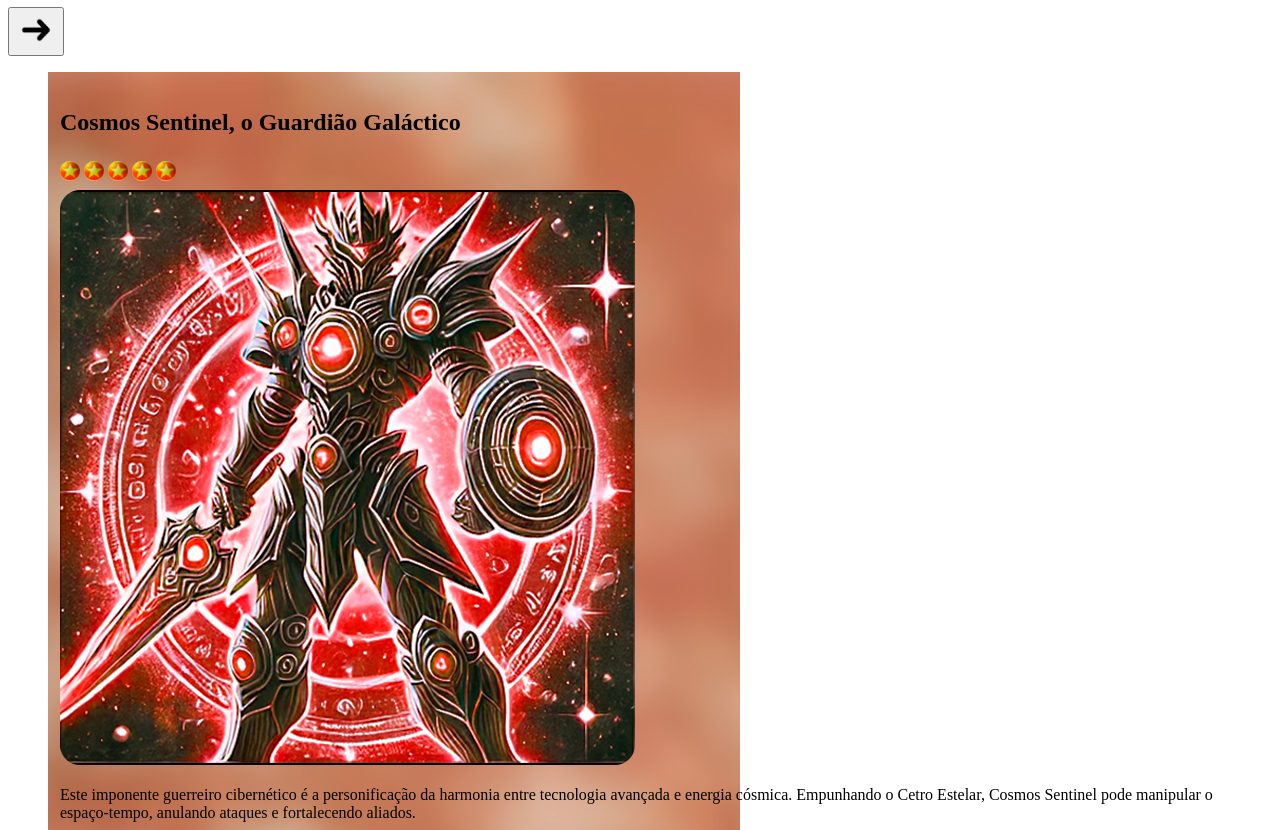
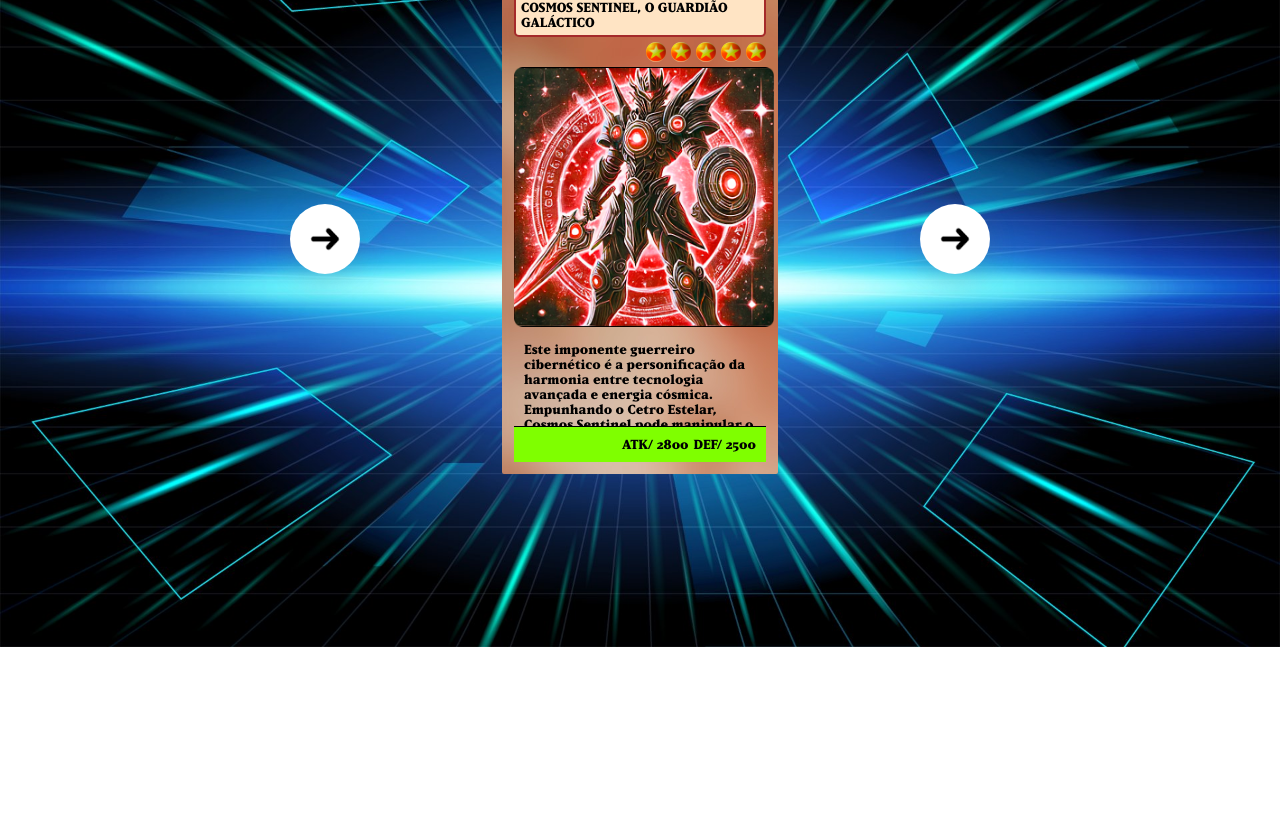
Before and after one commit to arthursiq5/dev-em-dobro-yu-gi-oh, a plain HTML site: page index.html in a window 1280 px wide. Shown: the part 73-903 px from the top of the page. Drawn offline with Linux system fonts and the light colour scheme.

Commit message:
Developed base style

```diff
--- a/index.html
+++ b/index.html
@@ -5,12 +5,15 @@
     <meta charset="UTF-8">
     <meta name="viewport" content="width=device-width, initial-scale=1.0">
     <title>Clone Yu-Gi-Oh! - Semana do zero ao programador contratado</title>
+    <link rel="stylesheet" href="src/css/reset.css">
+    <link rel="stylesheet" href="src/css/fonts.css">
+    <link rel="stylesheet" href="src/css/styles.css">
     <link rel="stylesheet" href="src/css/card-details.css">
 </head>
 
 <body>
     <header class="cabecalho">
-        <h1 class="titulo">Clone Yu-Gi-Oh!</h1>
+        <h1>Clone Yu-Gi-Oh!</h1>
     </header>
     <main class="slider">
         <button class="btn-seta btn-voltar" id="btn-voltar">
@@ -31,7 +34,7 @@
                 </div>
 
                 <img src="src/imagens/cosmos-sentinel.png" alt="Cosmos Sentinel, o Guardião Galáctico"
-                    class="imagem-carta" width="575" height="575" loading="lazy" fetchpriority="low">
+                    class="imagem-carta" width="260" height="260" loading="lazy" fetchpriority="low">
 
                 <div class="informacoes">
                     <p class="descricao">
@@ -62,7 +65,7 @@
                 </div>
 
                 <img src="src/imagens/nebuladragon.png" alt="Nebuladragon, o Ser das Estrelas Eternas"
-                    class="imagem-carta" width="575" height="575" loading="lazy" fetchpriority="low">
+                    class="imagem-carta" width="260" height="260" loading="lazy" fetchpriority="low">
 
                 <div class="informacoes">
                     <p class="descricao">
@@ -88,7 +91,7 @@
                     <span class="estrela"></span>
                 </div>
                 <img src="src/imagens/cyberblade-paladin.png" alt="Cyberblade Paladin, o Cavaleiro Digital"
-                    class="imagem-carta" width="575" height="575" loading="lazy" fetchpriority="low">
+                    class="imagem-carta" width="260" height="260" loading="lazy" fetchpriority="low">
                 <div class="informacoes">
                     <p class="descricao">
                         Armado com a lendária Cyberblade, este cavaleiro cibernético é um
@@ -117,7 +120,7 @@
                     <span class="estrela"></span>
                 </div>
                 <img src="src/imagens/mechadragon.png" alt="Mechadragon X, o Destruidor Biomecânico"
-                    class="imagem-carta" width="575" height="575" loading="lazy" fetchpriority="low">
+                    class="imagem-carta" width="260" height="260" loading="lazy" fetchpriority="low">
                 <div class="informacoes">
                     <p class="descricao">
                         Uma fusão mortal de biologia dracônica e engenharia cibernética,
@@ -142,7 +145,7 @@
                     <span class="estrela"></span>
                 </div>
                 <img src="src/imagens/archmage.png" alt="Archmage Stellarion, o Guardião das Estrelas"
-                    class="imagem-carta" width="575" height="575" loading="lazy" fetchpriority="low">
+                    class="imagem-carta" width="260" height="260" loading="lazy" fetchpriority="low">
                 <div class="informacoes">
                     <p class="descricao">
                         Um mago enigmático que manipula as forças do cosmos para proteger
@@ -168,7 +171,7 @@
                     <span class="estrela"></span>
                 </div>
                 <img src="src/imagens/aegis-knight.png" alt="Aegis Knight, o Guardião do Firmamento"
-                    class="imagem-carta" width="575" height="575" loading="lazy" fetchpriority="low">
+                    class="imagem-carta" width="260" height="260" loading="lazy" fetchpriority="low">
                 <div class="informacoes">
                     <p class="descricao">
                         Vestindo uma armadura forjada com fragmentos de estrelas, Aegis
@@ -195,7 +198,7 @@
                     <span class="estrela"></span>
                 </div>
                 <img src="src/imagens/stormbringer.png" alt="Stormbringer Dragon, o Arauto das Tempestades"
-                    class="imagem-carta" width="575" height="575" loading="lazy" fetchpriority="low">
+                    class="imagem-carta" width="260" height="260" loading="lazy" fetchpriority="low">
                 <div class="informacoes">
                     <p class="descricao">
                         Este poderoso dragão domina os céus, invocando trovões e relâmpagos com o bater de suas asas.
--- a/src/css/card-details.css
+++ b/src/css/card-details.css
@@ -1,8 +1,33 @@
+.lista-personagens {
+    width: 300px;
+    height: 550px;
+    padding: 12px;
+    border-radius: 10px;
+    /*position: relative;*/
+}
+
 .cartao {
+    opacity: 0;
     display: flex;
     flex-direction: column;
     padding: 12px;
+    border-radius: 2px;
     gap: 5px;
+    /*position: absolute;*/
+}
+
+.cartao.selecionado {
+    opacity: 1;
+    display: flex;
+}
+
+.cartao .nome {
+    font-size: 13px;
+    padding: 5px;
+    text-transform: uppercase;
+    background-color: bisque;
+    border: 2px solid brown;
+    border-radius: 5px;
 }
 
 .fundo-1 {
@@ -33,6 +58,17 @@
     background: url(../imagens/fundo-7.jpg) no-repeat;
 }
 
+.cartao .imagem-carta {
+    width: 260px;
+    height: auto;
+}
+
+.cartao .nivel-carta {
+    display: flex;
+    justify-content: flex-end;
+    gap: 5px;
+}
+
 .cartao .estrela {
     width: 20px;
     height: 20px;
@@ -40,3 +76,23 @@
     background-size: contain;
     display: inline-block;
 }
+
+.cartao .informacoes .informacoes-ataque {
+    background-color: chartreuse;
+    display: flex;
+    justify-content: flex-end;
+    gap: 5px;
+    padding: 10px;
+}
+
+.cartao .informacoes .descricao {
+    border-bottom: 1px solid black;
+    padding: 10px;
+    max-height: 95px;
+    font-size: 13px;
+    overflow-y: scroll;
+}
+
+.cartao .informacoes .informacoes-ataque span {
+    font-size: 13px;
+}
--- /dev/null
+++ b/src/css/fonts.css
@@ -0,0 +1,4 @@
+@font-face {
+    font-family: 'Yugioh';
+    src: url(../fontes/fonte-yu-gi-oh.otf);
+}
--- /dev/null
+++ b/src/css/reset.css
@@ -0,0 +1,29 @@
+* {
+    margin: 0;
+    padding: 0;
+    box-sizing: border-box;
+}
+
+ul {
+    list-style: none;
+}
+
+body::-webkit-scrollbar-track{
+    background-color: #c08057;
+}
+
+/* width */
+::-webkit-scrollbar {
+    width: 10px;
+}
+
+/* Handle */
+::-webkit-scrollbar-thumb {
+    background: #c08057;
+    border-radius: 10px;
+}
+
+/* Handle on hover */
+::-webkit-scrollbar-thumb:hover {
+    background: #c08057;
+}
--- /dev/null
+++ b/src/css/styles.css
@@ -0,0 +1,42 @@
+body {
+    font-family: 'Yugioh', sans-serif;
+    background-image: url(../imagens/fundo-site.jpg);
+    background-repeat: no-repeat;
+    background-size: cover;
+}
+
+header.cabecalho {
+    background-color: red;
+    display: flex;
+    flex-wrap: wrap;
+    justify-content: center;
+}
+
+header.cabecalho h1 {
+    color: #f1ecff;
+}
+
+.slider {
+    display: flex;
+    justify-content: center;
+    align-items: center;
+    gap: 130px;
+}
+
+.btn-seta {
+    border-radius: 100px;
+    background-color: #fff;
+    width: 70px;
+    height: 70px;
+    display: flex;
+    align-items: center;
+    justify-content: center;
+    border: 0;
+    cursor: pointer;
+    transition: background-color 0 .2s ease-in-out;
+    box-shadow: rgba(100, 100, 111, 0.2) 0px 7px 29px 0px;
+}
+
+.esconder{
+    display: none;
+}
```
